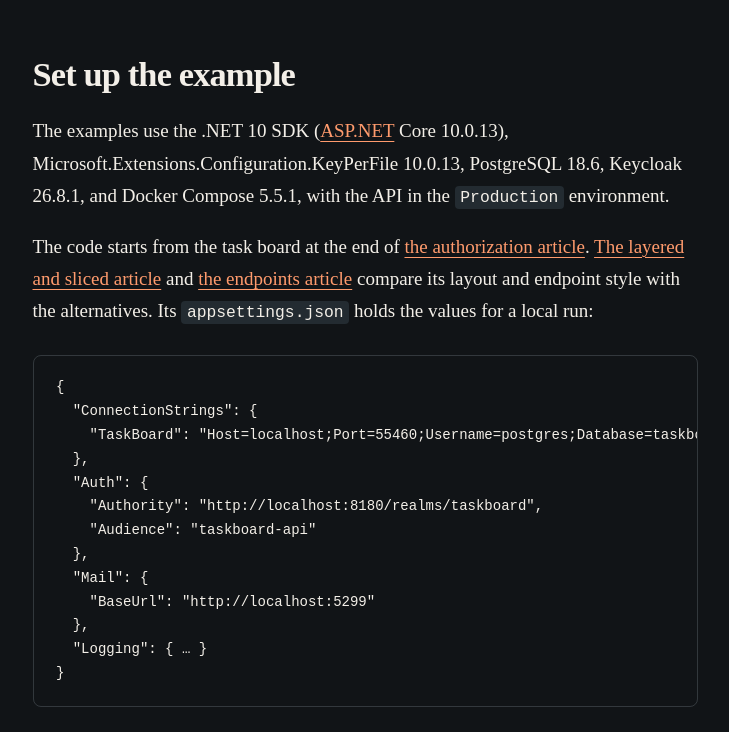
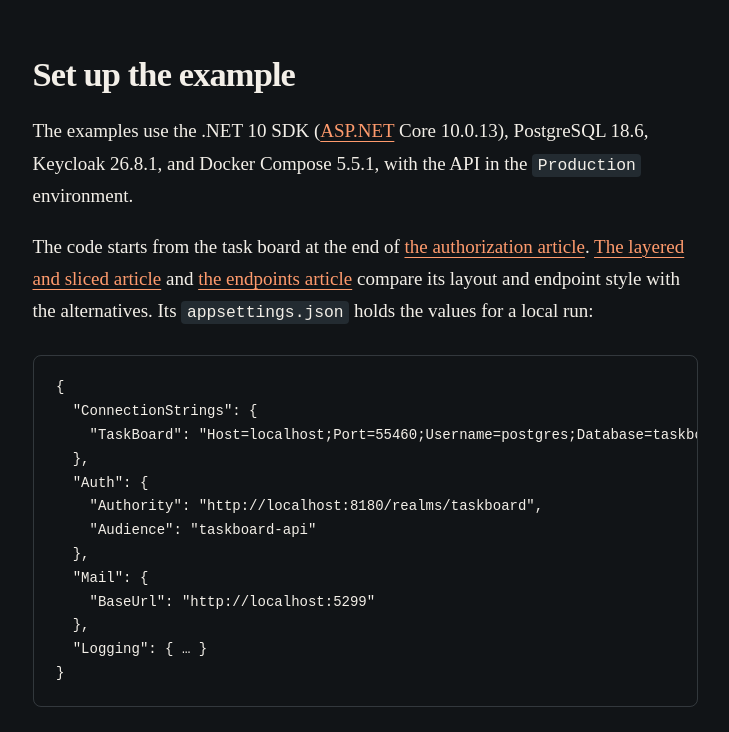
Before and after one commit to theo-matzavinos/dump, an Astro site: page /dump/blog/configuration-and-secrets in a window 1280 px wide. Shown: the part 1660-2392 px from the top of the page, without its empty margins (275-1004 px from the left). Built offline with nearby package versions, Linux system fonts and the light colour scheme; Astro itself is replaced by a stand-in of ours; some packages are replaced by stand-ins of ours; code samples lack their colours.

Commit message:
Say that ASP.NET Core already includes KeyPerFile
Co-Authored-By: Claude Opus 5.5 <noreply@anthropic.com>

````diff
--- a/src/content/blog/configuration-and-secrets.md
+++ b/src/content/blog/configuration-and-secrets.md
@@ -35,7 +35,7 @@ You'll need [the idempotency keys article](/dump/blog/idempotency-keys-and-repea
 
 ## Set up the example
 
-The examples use the .NET 10 SDK (ASP.NET Core 10.0.13), Microsoft.Extensions.Configuration.KeyPerFile 10.0.13, PostgreSQL 18.6, Keycloak 26.8.1, and Docker Compose 5.5.1, with the API in the `Production` environment.
+The examples use the .NET 10 SDK (ASP.NET Core 10.0.13), PostgreSQL 18.6, Keycloak 26.8.1, and Docker Compose 5.5.1, with the API in the `Production` environment.
 
 The code starts from the task board at the end of [the authorization article](/dump/blog/checking-who-may-change-a-task/). [The layered and sliced article](/dump/blog/layered-and-sliced-code-organization/) and [the endpoints article](/dump/blog/resource-style-and-action-style-endpoints/) compare its layout and endpoint style with the alternatives. Its `appsettings.json` holds the values for a local run:
 
@@ -304,7 +304,7 @@ secrets:
     file: ./mail-api-key.txt
 ```
 
-The task board reads that folder with one more source, from the package `Microsoft.Extensions.Configuration.KeyPerFile`, right after `CreateBuilder`:
+The task board reads that folder with one more source right after `CreateBuilder`. ASP.NET Core already includes it, so no package is needed:
 
 ```csharp
 builder.Configuration.AddKeyPerFile("/run/secrets", optional: true);
````
